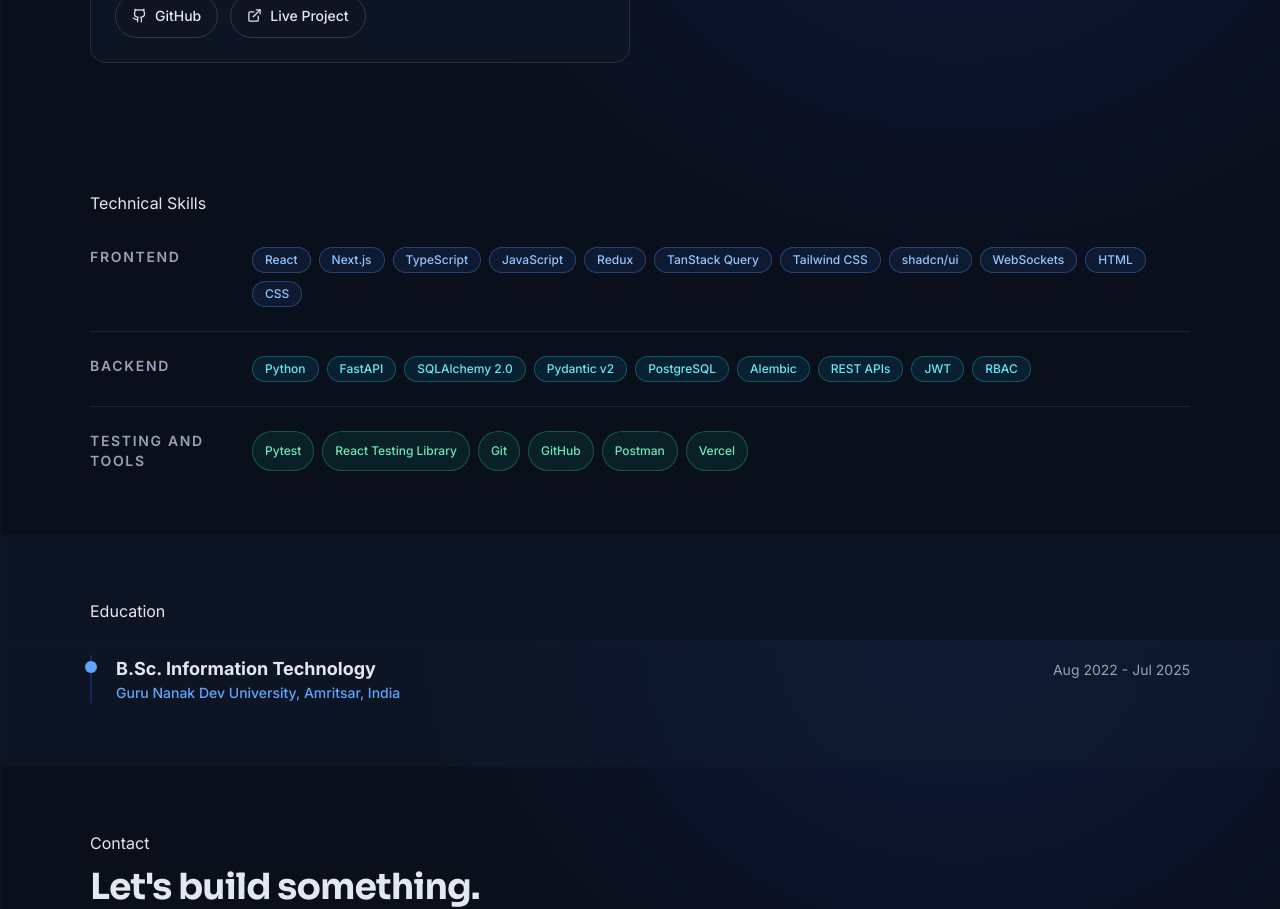
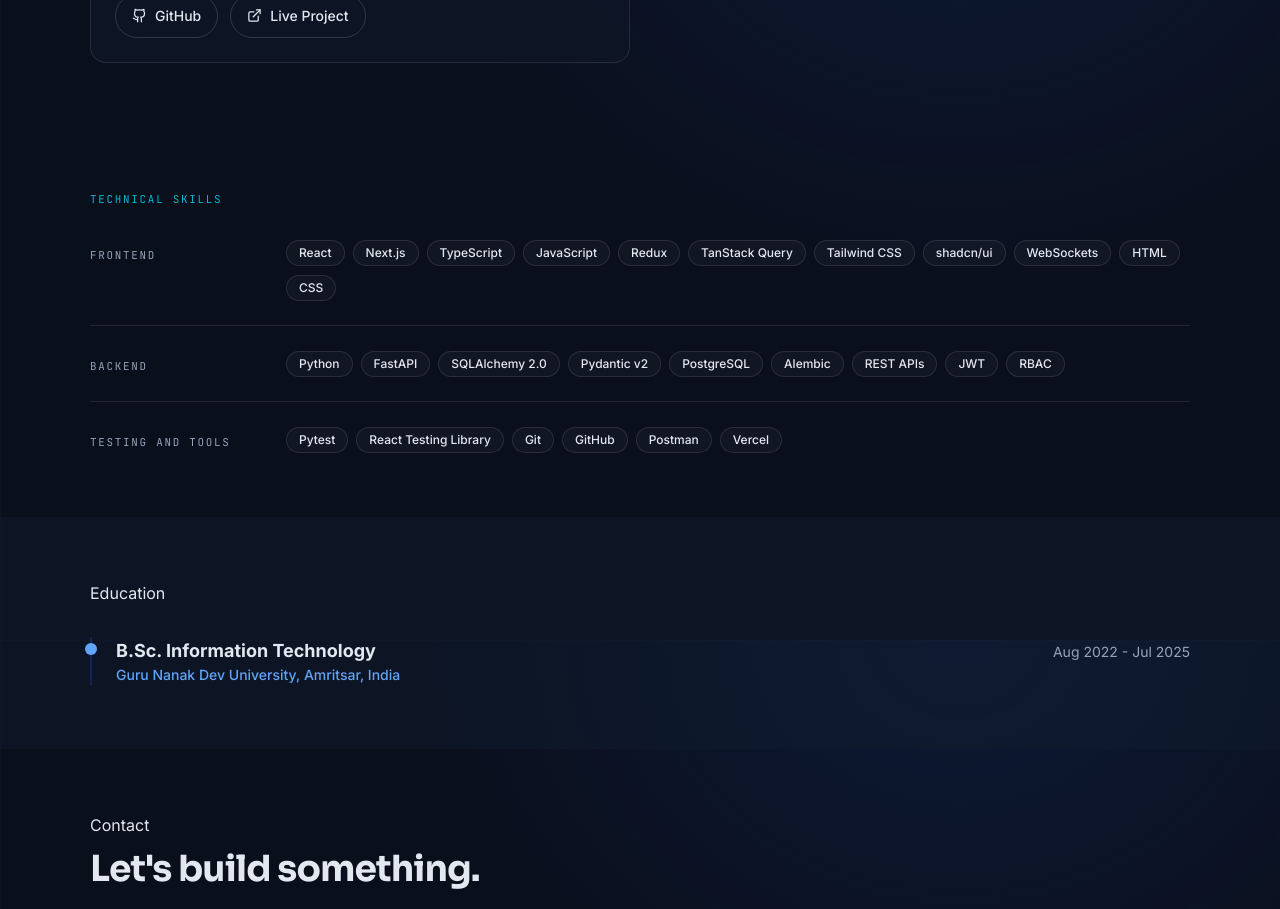
Before and after one commit to Zasim1074/portfolio, a Next.js app: page / in a window 1280 px wide. Shown: the part 3360-4269 px from the top of the page. Built offline with nearby package versions, Linux system fonts and the light colour scheme.

Commit message:
Restyle grouped skills chips

```diff
--- a/components/Skills.tsx
+++ b/components/Skills.tsx
@@ -1,60 +1,11 @@
-"use client";
-
 import { skills } from "@/lib/data";
-import { m as motion } from "framer-motion";
-
-const colorMap: Record<string, string> = {
-  blue: "border-blue-500/25 bg-blue-500/5 text-blue-700 dark:border-blue-400/30 dark:bg-blue-500/10 dark:text-blue-300",
-  cyan: "border-cyan-500/25 bg-cyan-500/5 text-cyan-700 dark:border-cyan-400/30 dark:bg-cyan-500/10 dark:text-cyan-300",
-  green: "border-emerald-500/25 bg-emerald-500/5 text-emerald-700 dark:border-emerald-400/30 dark:bg-emerald-500/10 dark:text-emerald-300",
-  amber: "border-amber-500/25 bg-amber-500/5 text-amber-700 dark:border-amber-400/30 dark:bg-amber-500/10 dark:text-amber-300",
-};
+import { Reveal, Stagger, StaggerItem } from "@/components/motion";
 
 export function Skills() {
-  return (
-    <section id="skills" className="section relative">
-      <div className="section-inner">
-        <h2 id="skills-title" className="eyebrow" aria-labelledby="skills-title">Technical Skills</h2>
-
-        <motion.div
-          className="mt-8 space-y-6"
-          initial={{ opacity: 0, y: 20 }}
-          whileInView={{ opacity: 1, y: 0 }}
-          viewport={{ once: true, amount: 0.2 }}
-          transition={{ duration: 0.45 }}
-        >
-          {skills.map((group, groupIdx) => (
-            <motion.div
-              key={group.group}
-              className="grid gap-3 border-b border-border pb-6 last:border-none last:pb-0 dark:border-border-dark sm:grid-cols-[150px_1fr]"
-              initial={{ opacity: 0, x: -18 }}
-              whileInView={{ opacity: 1, x: 0 }}
-              viewport={{ once: true, amount: 0.2 }}
-              transition={{ duration: 0.4, delay: groupIdx * 0.07 }}
-            >
-              <p className="text-sm font-semibold uppercase tracking-[0.12em] text-muted dark:text-muted-dark">
-                {group.group}
-              </p>
-
-              <div className="flex flex-wrap gap-2">
-                {group.items.map((item, itemIdx) => (
-                  <motion.span
-                    key={item}
-                    className={`badge border ${colorMap[group.color]}`}
-                    initial={{ opacity: 0, scale: 0.92 }}
-                    whileInView={{ opacity: 1, scale: 1 }}
-                    viewport={{ once: true, amount: 0.4 }}
-                    transition={{ duration: 0.25, delay: groupIdx * 0.08 + itemIdx * 0.04 }}
-                    whileHover={{ y: -2, scale: 1.02 }}
-                  >
-                    {item}
-                  </motion.span>
-                ))}
-              </div>
-            </motion.div>
-          ))}
-        </motion.div>
-      </div>
-    </section>
-  );
+  return <section id="skills" className="section relative"><div className="section-inner"><Reveal><h2 id="skills-title" className="mono-label text-cyan" aria-labelledby="skills-title">Technical Skills</h2></Reveal>
+    <div className="mt-8 space-y-6">{skills.map((group) => <Reveal key={group.group} className="grid gap-4 border-b border-white/10 pb-6 last:border-none last:pb-0 sm:grid-cols-[180px_1fr]">
+      <h3 className="mono-label pt-2 text-muted-dark">{group.group}</h3>
+      <Stagger className="flex flex-wrap gap-2" delay={0.045}>{group.items.map((item) => <StaggerItem key={item}><span className="skill-chip badge border-white/10 bg-white/[0.03] text-ink-dark">{item}</span></StaggerItem>)}</Stagger>
+    </Reveal>)}</div>
+  </div></section>;
 }
```
